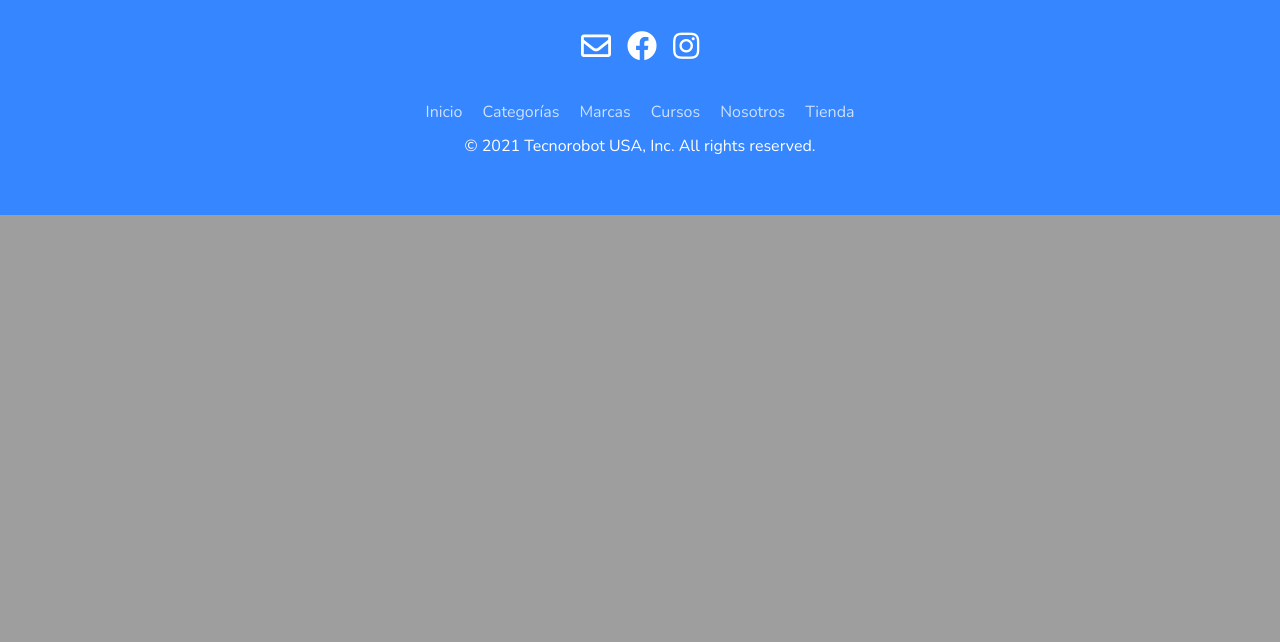
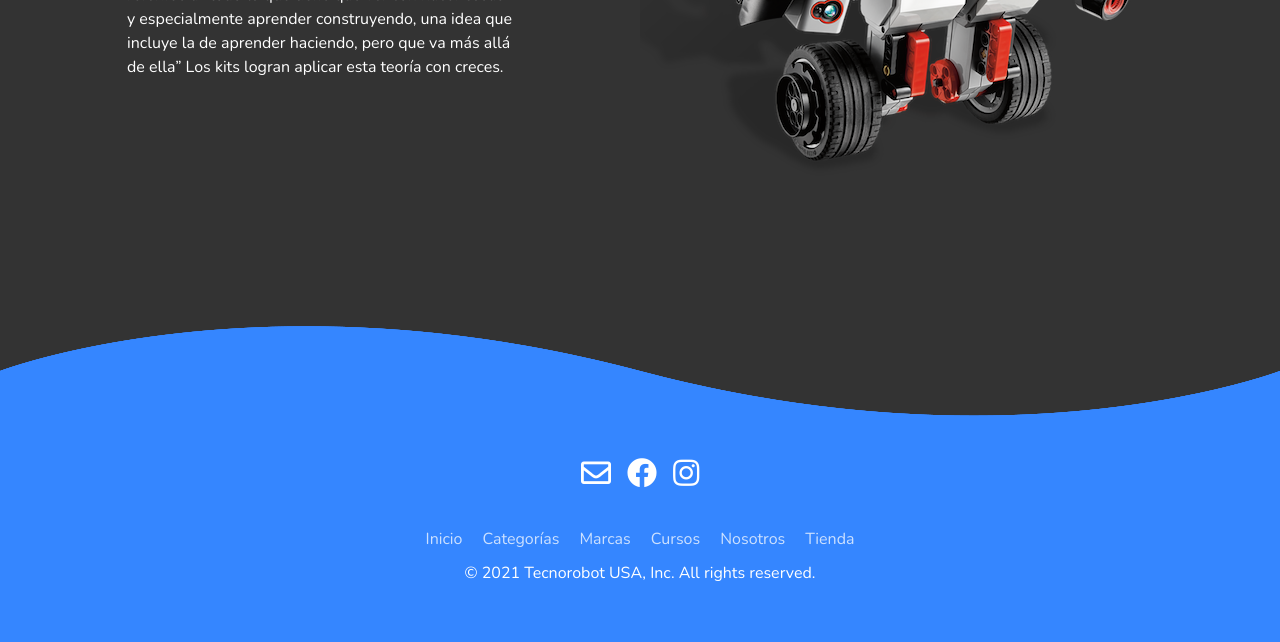
Before and after one commit to cristianl87/Grupo7-Tecnorobot, a Node server app: page / in a window 1280 px wide. Shown: the part 2217-2859 px from the top of the page. Before the commit the page ends 2432 px from the top, so only its background shows below. Run offline with Node 20, Linux system fonts and the light colour scheme.

Commit message:
Subida carpeta images

```diff
--- a/public/css/styles.css
+++ b/public/css/styles.css
@@ -440,9 +440,7 @@
         justify-self: center;
     }
     .info-cursos img {
-        position: relative;
         top: -150px;
-        flex: 40%;
     }
     .nav-footer ul {
         display: flex;
```
Also changed, not shown: public/images/EV3.8aaad49a.png (added), public/images/TecnoRobot.jpg (added), public/images/aspiradora-mujer.jpg (added), public/images/cortadora-cesped.JPG (added), public/images/cortadora-cesped.webp (added), public/images/curso-robotica-children.jpg (added), public/images/curso-robotica.jpeg (added), public/images/girl-class.jpg (added), public/images/girl-class1920.jpg (added), public/images/logo-mobile.jpg (added), public/images/robot-lawn-mower.webp (added), public/images/trapeador.jpg (added), public/images/vaccum-robot.jpg (added), public/images/wave.png (added), 1 other file.
